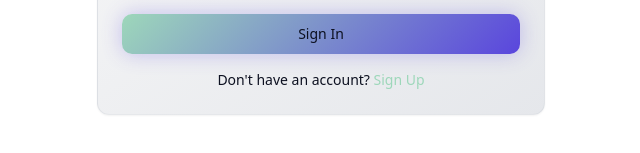
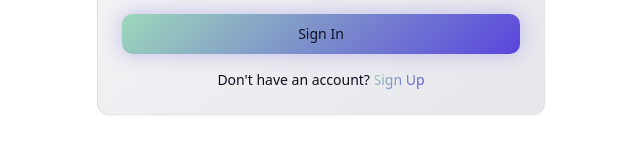
Before and after one commit to jalandonimarky/aivatecrm, a React (Vite) app: page / in a window 1280 px wide. Shown: the part 479-632 px from the top of the page, without its empty margins (319-959 px from the left). Built offline with nearby package versions, Linux system fonts and the light colour scheme.

Commit message:
[dyad] Matched 'Sign Up' link color to title gradient - wrote 1 file(s)

```diff
--- a/src/pages/AuthPage.tsx
+++ b/src/pages/AuthPage.tsx
@@ -140,7 +140,7 @@ export function AuthPage() {
             {isLogin ? (
               <>
                 Don't have an account?{" "}
-                <Button variant="link" onClick={() => setIsLogin(false)} className="p-0 h-auto text-primary">
+                <Button variant="link" onClick={() => setIsLogin(false)} className="p-0 h-auto bg-gradient-primary bg-clip-text text-transparent">
                   Sign Up
                 </Button>
               </>
```
